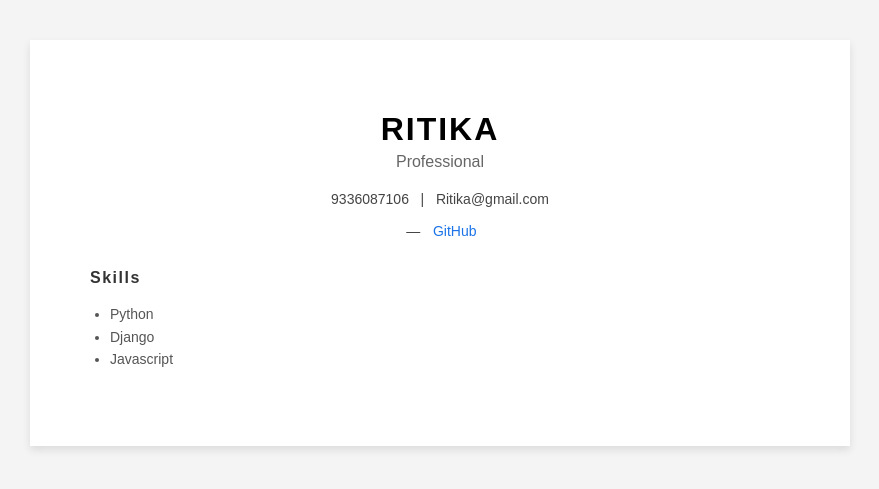
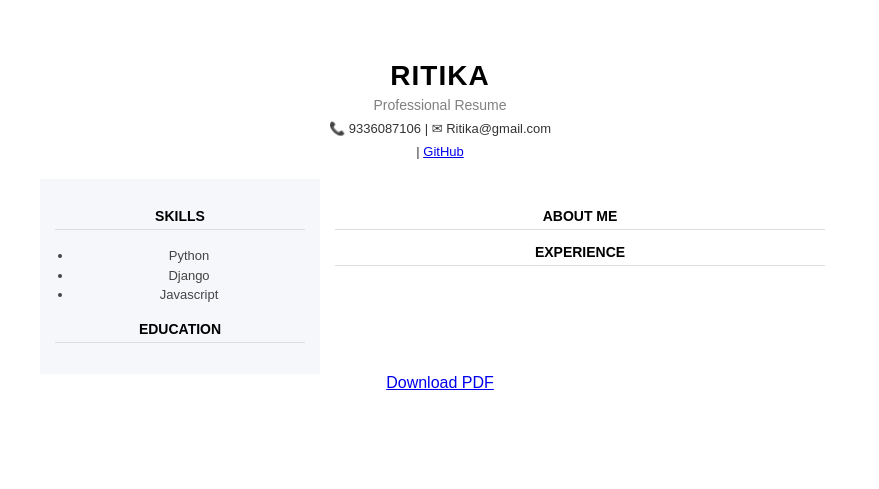
Before and after one commit to Ri-n-jpg/AI-Resume-Builder, a Django app: page /preview/12/ in a window 1280 px wide. Shown: the top 489 px of the page, without its empty margins (200-1079 px from the left). Run offline with Django 5.2, Linux system fonts and the light colour scheme; data comes from the database, SQL or seed files in the repository; both versions use the stored data as it was after the commit.

Commit message:
updated code

```diff
--- a/ai_resume/resume/templates/template1.html
+++ b/ai_resume/resume/templates/template1.html
@@ -2,148 +2,183 @@
 <html>
 <head>
     <title>{{ resume.name }} - Resume</title>
+
     <style>
         body {
             font-family: Arial, sans-serif;
-            background: #f4f4f4;
             margin: 0;
             padding: 0;
+            background: #ffffff;
         }
 
         .resume {
-            width: 700px;
-            margin: 40px auto;
-            background: #fff;
-            padding: 50px 60px;
-            box-shadow: 0 4px 8px rgba(0,0,0,0.1);
+            width: 800px;
+            margin: 30px auto;
+            padding: 30px;
         }
 
-        h1 {
+        /* HEADER */
+        .header {
             text-align: center;
-            letter-spacing: 2px;
-            margin-bottom: 5px;
-            font-size: 32px;
+            margin-bottom: 20px;
+        }
+
+        .header h1 {
+            font-size: 28px;
+            margin: 0;
+            letter-spacing: 1px;
         }
 
         .subtitle {
-            text-align: center;
-            color: #666;
-            margin-bottom: 20px;
-            font-size: 16px;
+            color: gray;
+            margin-top: 5px;
+            font-size: 14px;
         }
 
         .contact {
-            text-align: center;
-            font-size: 14px;
-            color: #444;
-            margin-bottom: 30px;
+            font-size: 13px;
+            margin-top: 8px;
+            color: #333;
         }
 
-        .contact a {
-            text-decoration: none;
-            color: #1a73e8;
-            margin: 0 5px;
+        /* LAYOUT */
+        table {
+            width: 100%;
+            border-spacing: 0;
+            margin-top: 20px;
         }
 
-        hr {
-            border: none;
-            border-top: 1px solid #ccc;
-            margin: 25px 0;
+        td {
+            vertical-align: top;
+            padding: 15px;
         }
 
-        h3 {
-            font-size: 16px;
-            letter-spacing: 1.5px;
-            color: #333;
-            margin-bottom: 10px;
+        .left {
+            width: 35%;
+            background: #f5f7fa;
         }
 
-        p, li {
+        .right {
+            width: 65%;
+        }
+
+        /* SECTIONS */
+        h3 {
             font-size: 14px;
-            color: #555;
-            line-height: 1.6;
+            border-bottom: 1px solid #ddd;
+            padding-bottom: 5px;
+            margin-bottom: 10px;
+            text-transform: uppercase;
         }
 
         ul {
-            padding-left: 20px;
+            padding-left: 18px;
         }
 
-        .section {
-            margin-bottom: 25px;
+        li {
+            font-size: 13px;
+            line-height: 1.5;
+            color: #444;
         }
+
+        p {
+            font-size: 13px;
+            line-height: 1.6;
+            color: #444;
+        }
+
     </style>
 </head>
+
 <body>
 
 <div class="resume">
 
-    <!-- NAME -->
+    <!-- HEADER -->
+    <div class="header">
         <h1>{{ resume.name|upper }}</h1>
-    <div class="subtitle">Professional</div>
+        <div class="subtitle">Professional Resume</div>
 
-    <!-- CONTACT -->
         <div class="contact">
-        {% if resume.phone or resume.email %}
-            <span>
-                {{ resume.phone }}{% if resume.phone and resume.email %} &nbsp; | &nbsp; {% endif %}
-                {{ resume.email }}
-            </span>
-            <br><br>
-        {% endif %}
-        <span>
-            {% if resume.linkedin %}<a href="{{ resume.linkedin }}" target="_blank">LinkedIn</a>{% endif %}
-            {% if resume.leetcode %}&nbsp; — &nbsp;<a href="{{ resume.leetcode }}" target="_blank">LeetCode</a>{% endif %}
-            {% if resume.github %}&nbsp; — &nbsp;<a href="{{ resume.github }}" target="_blank">GitHub</a>{% endif %}
-            {% if resume.gfg %}&nbsp; — &nbsp;<a href="{{ resume.gfg }}" target="_blank">GFG</a>{% endif %}
-        </span>
+            📞 {{ resume.phone }} |
+            ✉ {{ resume.email }}
         </div>
 
-    <!-- ABOUT -->
-    {% if resume.summary %}
-    <div class="section">
-        <h3>About Me</h3>
-        <p>{{ resume.summary }}</p>
-    </div>
-    <hr>
+        <div class="contact">
+
+    {% if resume.linkedin %}
+        <a href="{{ resume.linkedin }}" target="_blank" rel="noopener noreferrer">
+            LinkedIn
+        </a>
     {% endif %}
 
-    <!-- EDUCATION -->
-    {% if education_list %}
-    <div class="section">
+    {% if resume.github %}
+        | <a href="{{ resume.github }}" target="_blank" rel="noopener noreferrer">
+            GitHub
+        </a>
+    {% endif %}
+
+    {% if resume.leetcode %}
+        | <a href="{{ resume.leetcode }}" target="_blank" rel="noopener noreferrer">
+            LeetCode
+        </a>
+    {% endif %}
+
+    {% if resume.gfg %}
+        | <a href="{{ resume.gfg }}" target="_blank" rel="noopener noreferrer">
+            GFG
+        </a>
+    {% endif %}
+
+</div>
+
+    <!-- MAIN LAYOUT -->
+    <table>
+
+        <tr>
+
+            <!-- LEFT SIDE -->
+            <td class="left">
+
+                <h3>Skills</h3>
+                <ul>
+                    {% for skill in skills_list %}
+                        <li>{{ skill }}</li>
+                    {% endfor %}
+                </ul>
+
                 <h3>Education</h3>
                 <ul>
                     {% for edu in education_list %}
                         <li>{{ edu }}</li>
                     {% endfor %}
                 </ul>
-    </div>
-    <hr>
-    {% endif %}
 
-    <!-- EXPERIENCE -->
-    {% if experience_list %}
-    <div class="section">
-        <h3>Work Experience</h3>
+            </td>
+
+            <!-- RIGHT SIDE -->
+            <td class="right">
+
+                <h3>About Me</h3>
+                <p>{{ resume.summary }}</p>
+
+                <h3>Experience</h3>
                 <ul>
                     {% for exp in experience_list %}
                         <li>{{ exp }}</li>
                     {% endfor %}
                 </ul>
+
+            </td>
+
+        </tr>
+
+    </table>
+    <div style="text-align:center; margin-bottom:20px;">
+    <a href="{% url 'download_pdf' resume.id resume.template %}">
+  Download PDF
+</a>
 </div>
-    <hr>
-    {% endif %}
-
-    <!-- SKILLS -->
-    {% if skills_list %}
-    <div class="section">
-        <h3>Skills</h3>
-        <ul>
-            {% for skill in skills_list %}
-                <li>{{ skill }}</li>
-            {% endfor %}
-        </ul>
-    </div>
-    {% endif %}
 
 </div>
 
--- a/ai_resume/resume/urls.py
+++ b/ai_resume/resume/urls.py
@@ -2,29 +2,34 @@ from django.urls import path
 from . import views
 urlpatterns = [
  path('', views.home, name='home'),
-    path('dashboard/', views.dashboard, name='dashboard'),
-    path('create/', views.create_resume, name='create_resume'),
+  # SETTINGS
+path('dashboard/', views.dashboard, name='dashboard'),
+path('create/', views.create_resume, name='create_resume'),
 
-    path('edit/<int:id>/', views.edit_resume, name='edit_resume'),
-    path('preview/<int:id>/', views.preview_resume, name='preview_resume'),
+path('edit/<int:id>/', views.edit_resume, name='edit_resume'),
+path('preview/<int:id>/', views.preview_resume, name='preview_resume'),
 
-    path('overview/', views.overview, name='overview'),
-    path('template/', views.template, name='template'),
+path('overview/', views.overview, name='overview'),
+path('template/', views.template, name='template'),
 
-    # SETTINGS
-    path('settings/', views.setting, name='settings'),
-    path('settings/update-profile/', views.update_profile, name='update_profile'),
+# SETTINGS
+path('settings/', views.setting, name='settings'),
+path('settings/update-profile/', views.update_profile, name='update_profile'),
 
-    # AUTH
-    path('login/', views.user_login, name='login'),
-    path('logout/', views.user_logout, name='logout'),
-    path('signup/', views.signup, name='signup'),
+# AUTH
+path('login/', views.user_login, name='login'),
+path('logout/', views.user_logout, name='logout'),
+path('signup/', views.signup, name='signup'),
 
-    # FEATURES
-    path('save-template/', views.save_template, name='save_template'),
-    path('change-password/', views.change_password, name='change_password'),
-    path('logout-all/', views.logout_all, name='logout_all'),
-    path('delete-account/', views.delete_account, name='delete_account'),
+# FEATURES
+path('save-template/', views.save_template, name='save_template'),
+path('change-password/', views.change_password, name='change_password'),
+path('logout-all/', views.logout_all, name='logout_all'),
+path('delete-account/', views.delete_account, name='delete_account'),
 
-    path('delete/<int:id>/', views.delete_resume, name='delete_resume'),
-]
+# DELETE
+path('delete/<int:id>/', views.delete_resume, name='delete_resume'),
+
+# DOWNLOAD (ONLY ONE)
+path('download/<int:id>/<str:template>/', views.download_pdf, name='download_pdf'),
+   ]
--- a/ai_resume/resume/views.py
+++ b/ai_resume/resume/views.py
@@ -222,9 +222,60 @@ def logout_all(request):
 
 # ---------------- DELETE ACCOUNT ----------------
 @login_required
+def delete_resume(request, id):
+    resume = get_object_or_404(Resume, id=id, user=request.user)
+
+    # Only allow delete on POST (safe practice)
+    if request.method == "POST":
+        resume.delete()
+
+    return redirect("dashboard")
+from django.http import HttpResponse
+from django.template.loader import render_to_string
+from django.shortcuts import get_object_or_404
+from .models import Resume
+from xhtml2pdf import pisa
+import io
+
+
+def download_pdf(request, id, template):
+    resume = get_object_or_404(Resume, id=id, user=request.user)
+
+    # TEMPLATE MAPPING
+    template_map = {
+        "ats": "template_ats.html",
+        "modern": "template_modern.html",
+        "creative": "template_creative.html",
+    }
+
+    # SELECT TEMPLATE
+    selected_template = template_map.get(template, "template_ats.html")
+
+    # RENDER HTML
+    html_string = render_to_string(selected_template, {
+        "resume": resume,
+        "education_list": resume.education.split("\n") if resume.education else [],
+        "experience_list": resume.experience.split("\n") if resume.experience else [],
+        "skills_list": resume.skills.split(",") if resume.skills else [],
+    })
+
+    # CREATE PDF
+    result = io.BytesIO()
+    pdf = pisa.CreatePDF(html_string, dest=result)
+
+    if pdf.err:
+        return HttpResponse("Error generating PDF")
+
+    # RESPONSE
+    response = HttpResponse(result.getvalue(), content_type='application/pdf')
+    response['Content-Disposition'] = f'attachment; filename="{resume.name}.pdf"'
+
+    return response
+from django.contrib.auth.decorators import login_required
+from django.shortcuts import redirect
+
+@login_required
 def delete_account(request):
-    if request.method == "POST":
-        request.user.delete()
-        return redirect("home")
-
-    return render(request, "confirm_delete_account.html")
+    user = request.user
+    user.delete()
+    return redirect('signup')  # or home
```
Also changed, not shown: ai_resume/resume/templates/dashboard.html (+28 -9 lines), ai_resume/resume/templates/template2.html (+98 -112 lines), ai_resume/resume/templates/template_ats.html (added, +41 -0 lines), ai_resume/resume/templates/template_creative.html (added, +64 -0 lines), ai_resume/resume/templates/template_modern.html (added, +50 -0 lines), ai_resume/db.sqlite3. Lines whose indentation alone changed are shown as unchanged.
